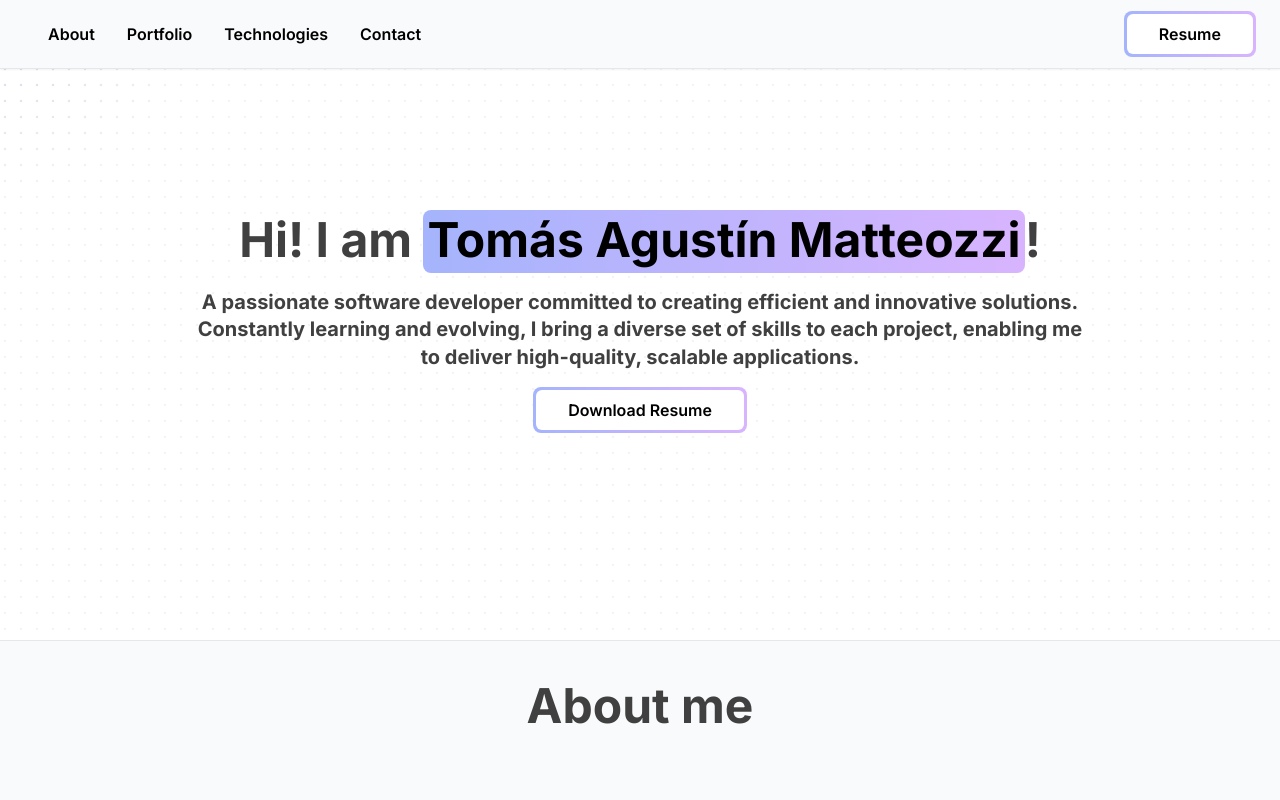
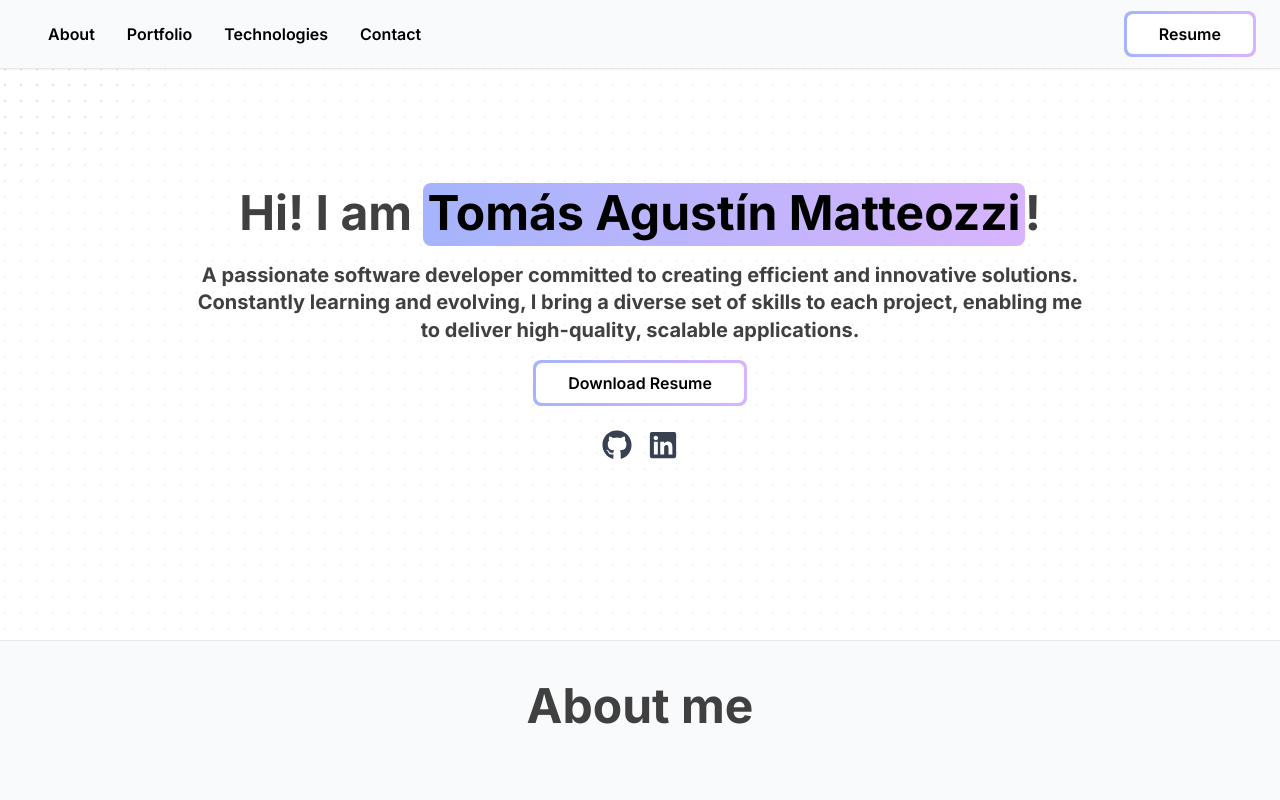
Before and after one commit to tmatteozzi/portfolio, a Next.js app: page / in a window 1280 px wide. Shown: the top 800 px of the page. Built offline with nearby package versions, Linux system fonts and the light colour scheme.

Commit message:
Footer add & Layout changes

```diff
--- a/app/page.tsx
+++ b/app/page.tsx
@@ -3,6 +3,7 @@ import Navbar from './components/Navbar';
 import About from './pages/About';
 import Contact from './pages/Contact';
 import Layout from './pages/Layout';
+import Footer from './pages/Footer';
 import Portfolio from './pages/Portfolio';
 import TechStack from './pages/TechStack';
 
@@ -19,6 +20,8 @@ export default function Home() {
             <TechStack />
             <Divider />
             <Contact />
+            <Divider />
+            <Footer />
         </div>
     );
 }
--- /dev/null
+++ b/app/pages/Footer.tsx
@@ -0,0 +1,34 @@
+import { FaGithub, FaLinkedin } from 'react-icons/fa';
+
+export default function Footer() {
+    return (
+        <footer className="bg-gray-50 text-center py-8">
+            <div className="container mx-auto">
+                <h2 className="text-l md:text-xl lg:text-2xl font-bold text-neutral-700">
+                    © Tomás Agustín Matteozzi
+                </h2>
+                <p className="text-md md:text-lg lg:text-xl text-neutral-600">
+                    Software Engineer
+                </p>
+                <div className="flex justify-center space-x-6 mt-2">
+                    <a
+                        href="https://github.com/tmatteozzi"
+                        target="_blank"
+                        rel="noopener noreferrer"
+                        className="text-gray-700 dark:text-white hover:text-indigo-300 transition-colors duration-300"
+                    >
+                        <FaGithub size={30} />
+                    </a>
+                    <a
+                        href="https://www.linkedin.com/in/tomás-matteozzi-452b3728b"
+                        target="_blank"
+                        rel="noopener noreferrer"
+                        className="text-gray-700 dark:text-white hover:text-indigo-300 transition-colors duration-300"
+                    >
+                        <FaLinkedin size={30} />
+                    </a>
+                </div>
+            </div>
+        </footer>
+    );
+}
--- a/app/pages/Layout.tsx
+++ b/app/pages/Layout.tsx
@@ -1,6 +1,7 @@
 'use client';
 import { motion } from 'framer-motion';
 import { HeroHighlight, Highlight } from '../components/ui/hero-highlight';
+import { FaGithub, FaLinkedin } from 'react-icons/fa';
 
 const motionConfig = {
     initial: {
@@ -51,17 +52,35 @@ export default function Layout() {
                     </p>
                     <motion.div
                         {...motionConfig}
-                        className="flex justify-center"
+                        className="flex flex-col items-center"
                     >
                         <motion.button
                             {...buttonMotionConfig}
-                            className="p-[3px] relative"
+                            className="p-[3px] relative mb-4"
                         >
                             <div className="absolute inset-0 bg-gradient-to-r from-indigo-300 to-purple-300 rounded-lg" />
                             <div className="px-8 py-2 bg-white rounded-[6px] relative group transition duration-200 text-black font-semibold hover:bg-transparent dark:text-white dark:bg-black dark:hover:text-black">
                                 Download Resume
                             </div>
                         </motion.button>
+                        <div className="flex space-x-4 mt-2">
+                            <a
+                                href="https://github.com/tmatteozzi"
+                                target="_blank"
+                                rel="noopener noreferrer"
+                                className="text-gray-700 dark:text-white hover:text-indigo-300"
+                            >
+                                <FaGithub size={30} />
+                            </a>
+                            <a
+                                href="https://www.linkedin.com/in/tomás-matteozzi-452b3728b"
+                                target="_blank"
+                                rel="noopener noreferrer"
+                                className="text-gray-700 dark:text-white hover:text-indigo-300"
+                            >
+                                <FaLinkedin size={30} />
+                            </a>
+                        </div>
                     </motion.div>
                 </motion.div>
             </HeroHighlight>
--- a/package.json
+++ b/package.json
@@ -17,6 +17,7 @@
     "next": "14.2.3",
     "react": "^18",
     "react-dom": "^18",
+    "react-icons": "^5.2.1",
     "tailwind-merge": "^2.3.0"
   },
   "devDependencies": {
```
Also changed, not shown: 1 other file (tests, documents, lock files or other folders).
